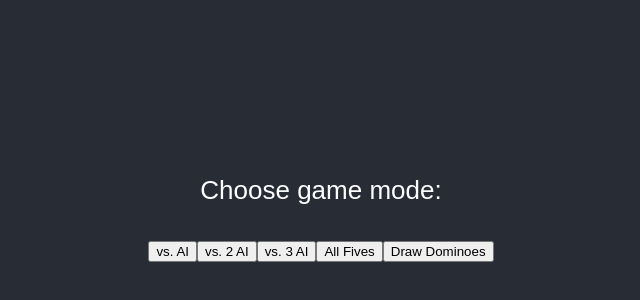
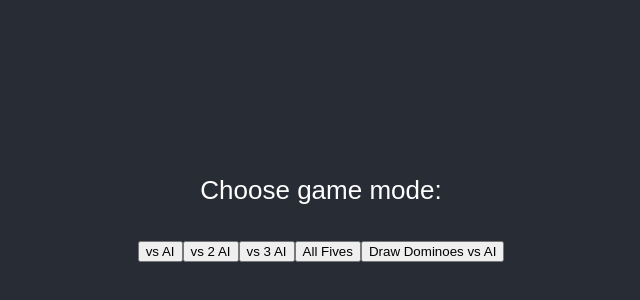
Before and after one commit to uprm-inso4116-2024-2025-s1/semester-project-multiplayer-dominoes, a React (Create React App) app in the folder frontend/: page /gameMode in a window 1280 px wide. Shown: the part 244-544 px from the top of the page, without its empty margins (319-959 px from the left). Built offline with nearby package versions, Linux system fonts and the light colour scheme.

Commit message:
big fixes. Added score counting to draw dominoes

```diff
--- a/frontend/src/gameMode.js
+++ b/frontend/src/gameMode.js
@@ -4,15 +4,15 @@ export default function GameMode() {
     const navigate = useNavigate();
     return (
         <div><p>Choose game mode:</p>
-            <button onClick={() => navigate('/game', { state: { gameMode: 'classic', bot: 'placeholder' } })}>vs. AI</button>
-            <button onClick={() => navigate('/game', { state: { gameMode: 'twoBots', bot: 'placeholder' } })}>vs. 2 AI</button>
-            <button onClick={() => navigate('/game', { state: { gameMode: 'threeBots', bot: 'placeholder' } })}>vs. 3 AI</button>
+            <button onClick={() => navigate('/game', { state: { gameMode: 'classic', bot: 'placeholder' } })}>vs AI</button>
+            <button onClick={() => navigate('/game', { state: { gameMode: 'twoBots', bot: 'placeholder' } })}>vs 2 AI</button>
+            <button onClick={() => navigate('/game', { state: { gameMode: 'threeBots', bot: 'placeholder' } })}>vs 3 AI</button>
             <button onClick={() => {
                 navigate('/game', { state: { gameMode: 'allFives', bot: 'placeholder' } })
             }}>All Fives</button>
                      <button onClick={() => {
                 navigate('/game', { state: { gameMode: 'drawDominoes', bot: 'placeholder' } })
-            }}>Draw Dominoes</button>
+            }}>Draw Dominoes vs AI</button>
         </div >
     )
 }
--- a/frontend/src/gamestate/RuleEngine.js
+++ b/frontend/src/gamestate/RuleEngine.js
@@ -76,42 +76,6 @@ class RuleEngine {
                 }
                 return score;
             },
-
-            validateMove: (domino, table) => {
-                // Ensure leftTail and rightTail are not null before checking freeCorners
-                const leftTail = table.leftTail;
-                const rightTail = table.rightTail;
-
-                // If leftTail or rightTail is null (i.e., no dominoes placed yet), allow placing the first domino
-                if (!leftTail && !rightTail) {
-                    return true; // No dominoes placed yet, any domino can be placed
-                }
-
-                const freeCorners = [leftTail.freeCorners[0], rightTail.freeCorners[0]];
-                // Otherwise, check if the domino can be placed at either the left or right tail
-                return (freeCorners.includes(domino[0])) || freeCorners.includes(domino[1]);
-            },
-        };
-    }
-
-    // Placeholder for 'drawDominoes' rules
-    getDrawDominoesRules() {
-        return {
-            has_won_game_set: (score) => {
-                // If the player has a score of at least 100 points, then they have won the game and
-                // as such it can end.
-                return score >= 100;
-            },
-            domino_win_score: (player_hand) => {
-                // this calculates the score of the player by the end of the game by getting all the dominoes
-                // in the player hand.
-                let score = 0;
-                for (let i = 0; i < player_hand.length; i++) {
-                    score += player_hand[i][0] + player_hand[i][1];
-                }
-                return score;
-            },
-
             validateMove: (domino, table) => {
                 // Ensure leftTail and rightTail are not null before checking freeCorners
                 const leftTail = table.leftTail;
--- a/frontend/src/gamestate/experimentalGame.js
+++ b/frontend/src/gamestate/experimentalGame.js
@@ -350,7 +350,13 @@ function MainGame() {
                             setTimeout(() => setShowWinnerOverlay(false), 3000); // Display winner overlay for 3 seconds
                             return;
                         }
-                    } else{
+                    } else if (gameMode == "drawDominoes") {
+                        ruleEngine.getDrawDominoesRules().domino_win_score(botHand);
+                        if (ruleEngine.getDrawDominoesRules().has_won_game_set()) {
+                            setShowWinnerOverlay(true);
+                            setTimeout(() => setShowWinnerOverlay(false), 3000);
+                        }
+                    } else {
                         setShowWinnerOverlay(true);
                         setTimeout(() => setShowWinnerOverlay(false), 3000); // Display winner overlay for 3 seconds
                         return;
```
